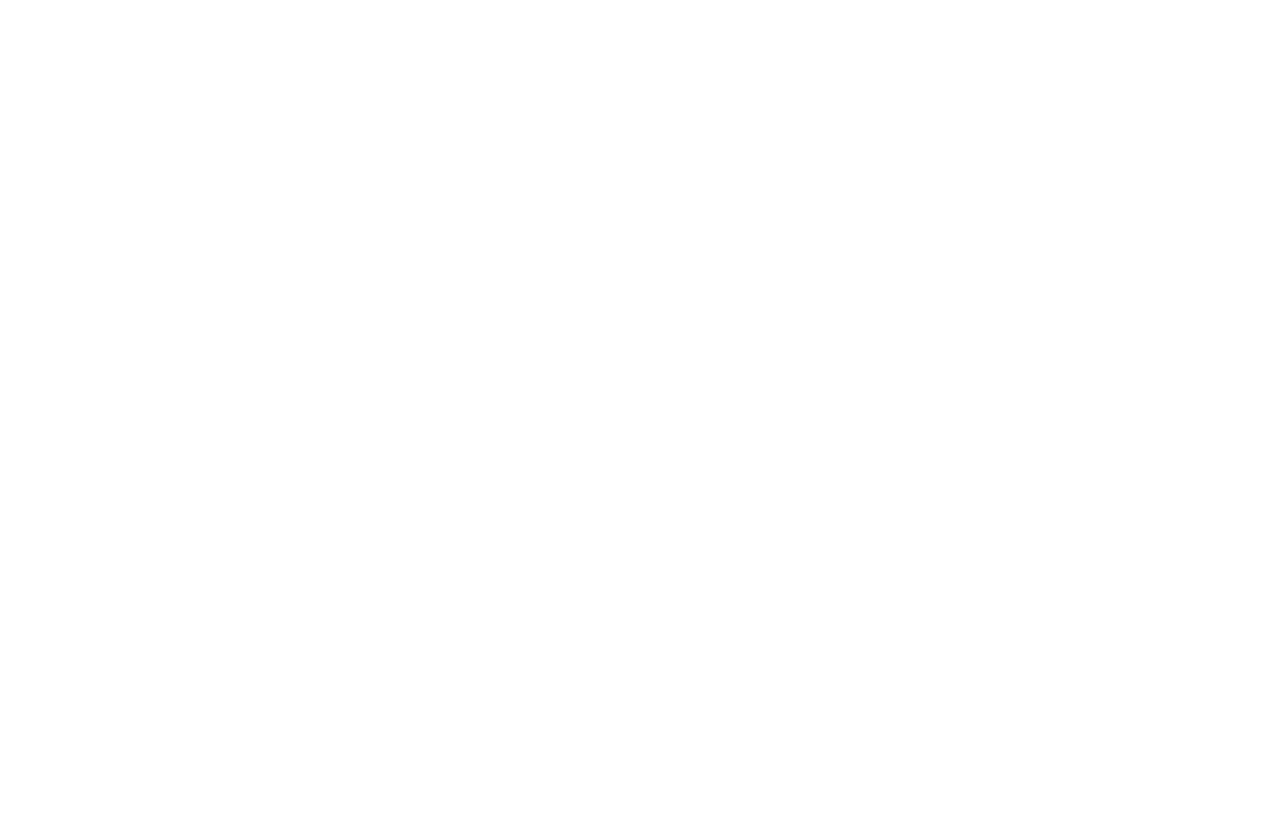
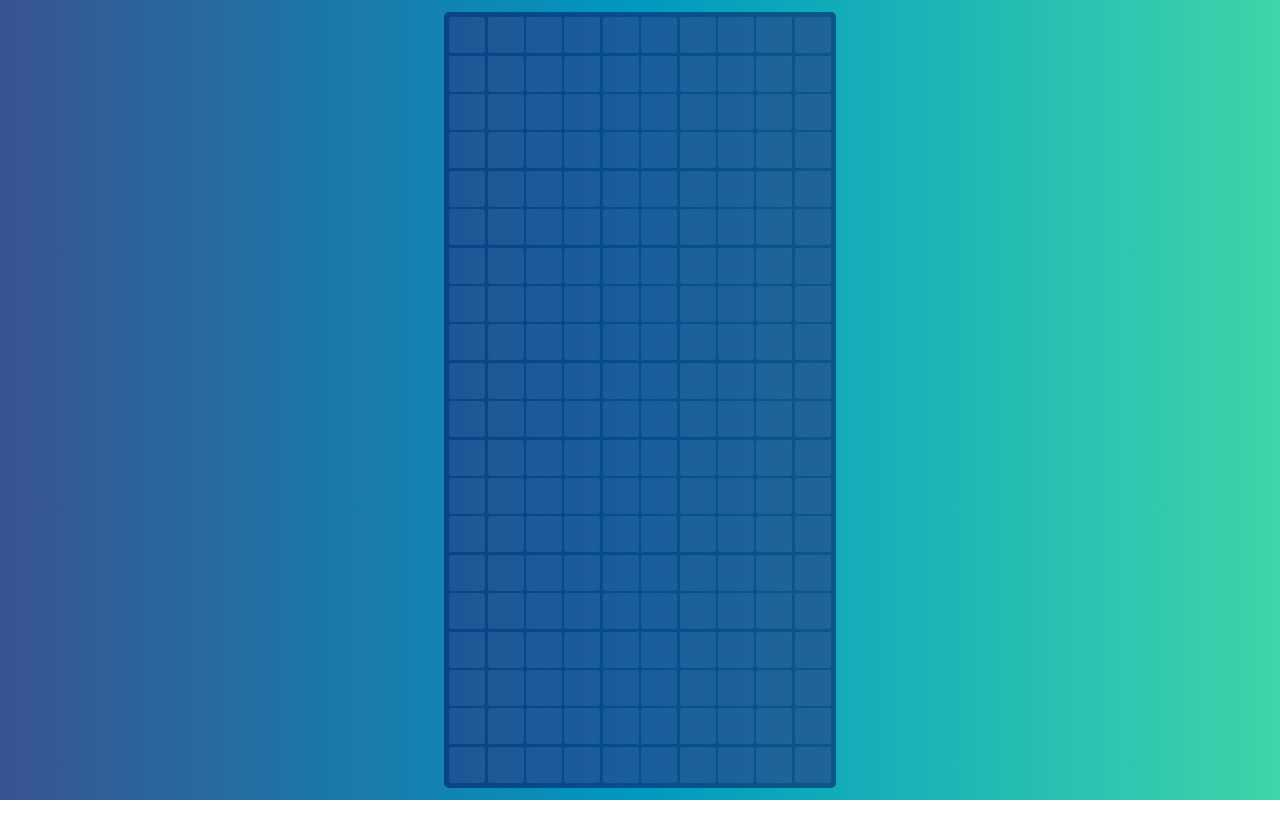
Before and after one commit to ArtemMerkushyn/tetris, a plain HTML site: page index.html in a window 1280 px wide. After the commit the page ends 800 px from the top, so only its background shows below. Drawn offline with Linux system fonts and the light colour scheme.

Commit message:
created the field

```diff
--- a/index.html
+++ b/index.html
@@ -1,12 +1,14 @@
 <!DOCTYPE html>
 <html lang="en">
 <head>
-    <meta charset="UTF-8">
-    <meta name="viewport" content="width=device-width, initial-scale=1.0">
-    <title>tetris</title>
-    <link rel="stylesheet" href="./style.css">
+  <meta charset="UTF-8">
+  <meta name="viewport" content="width=device-width, initial-scale=1.0">
+  <title>tetris</title>
+  <link rel="stylesheet" href="./style.css">
 </head>
 <body>
-    <script src="./script.js"></script>
+  <div class="grid"></div>
+
+  <script src="./script.js"></script>
 </body>
 </html>
--- a/script.js
+++ b/script.js
@@ -1,11 +1,6 @@
-var ctx;
-
-function loadGame() {
-    // created the game field
-    const canvas = document.createElement('canvas');
-    canvas.width = 1000;
-    canvas.height = 1000;
-    ctx = canvas.getContext('2d');
-    document.body.insertBefore(canvas, document.body.childNodes[0]);
+// create the field
+const field = document.querySelector('.grid');
+for(let i = 0; i < 200; i++) {
+  const cell = document.createElement('div');
+  field.appendChild(cell)
 }
-loadGame();
--- a/style.css
+++ b/style.css
@@ -2,4 +2,34 @@
     padding: 0;
     margin: 0;
     box-sizing: border-box;
+    overflow: hidden;
 }
+
+body {
+    display: flex;
+    align-items: center;
+    justify-content: center;
+    height: 100vh;
+    height: 100svh;/* щоб нижня шторка не перекривала контент на мобільних пристроях */
+    background: linear-gradient(90deg, #395492, #0099c0, #3dd5a8);
+    font-family: Arial, Helvetica, sans-serif;
+    user-select: none; /* відключаю виділення */
+}
+
+.grid {
+    display: grid;
+    grid-template-columns: repeat(10, auto);
+    grid-template-rows: repeat(20, auto);
+    padding: 0.6vh;
+    gap: 0.3vh;
+    border-radius: 0.6vh;
+    background: rgba(1, 8, 89, 0.5);
+}
+
+.grid div {
+    --cell-size: min(4.5vh, 7.5vw);
+    height: var(--cell-size);
+    width: var(--cell-size);
+    border-radius: 0.3vh;
+    background: rgba(126, 150, 221, 0.2);
+}
```
